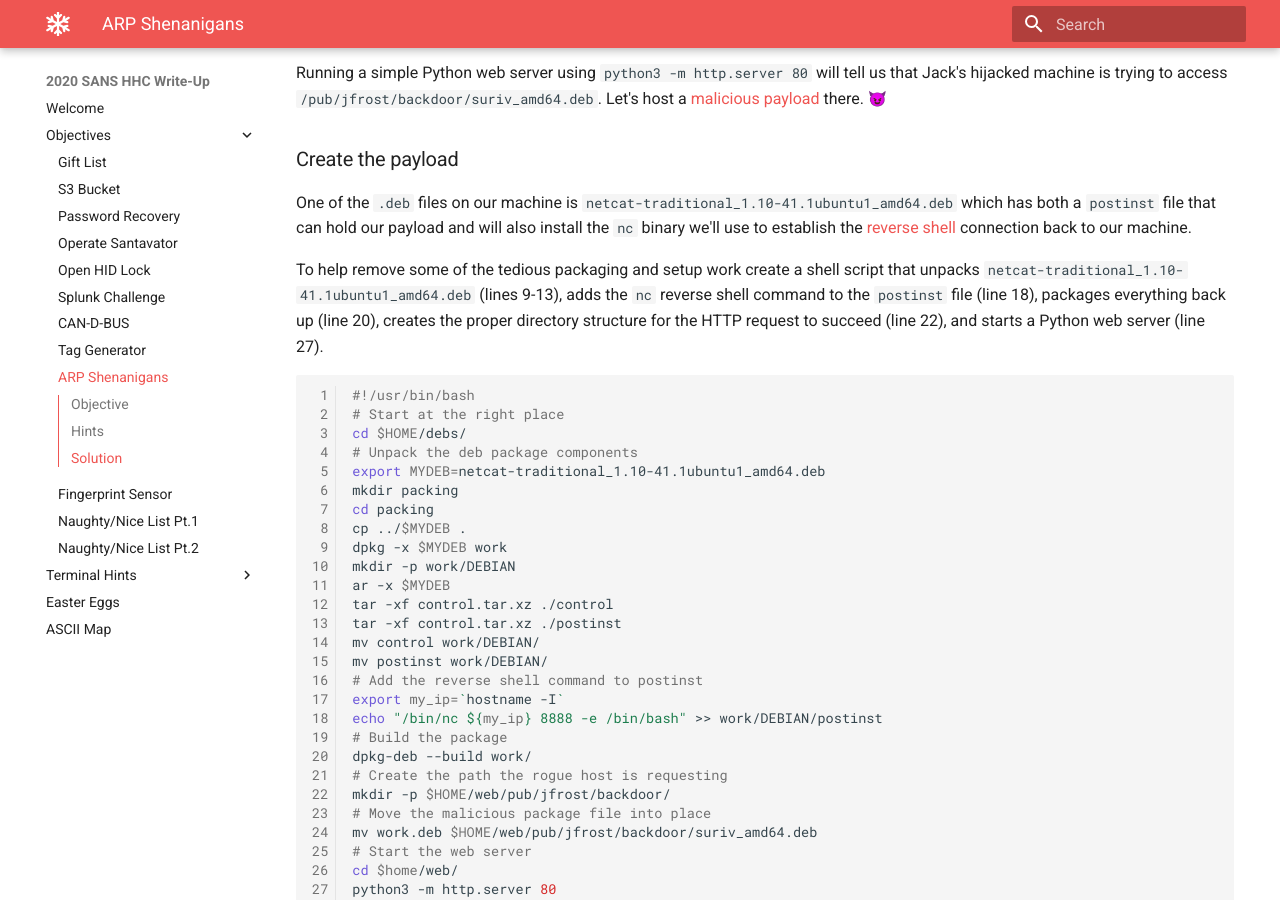
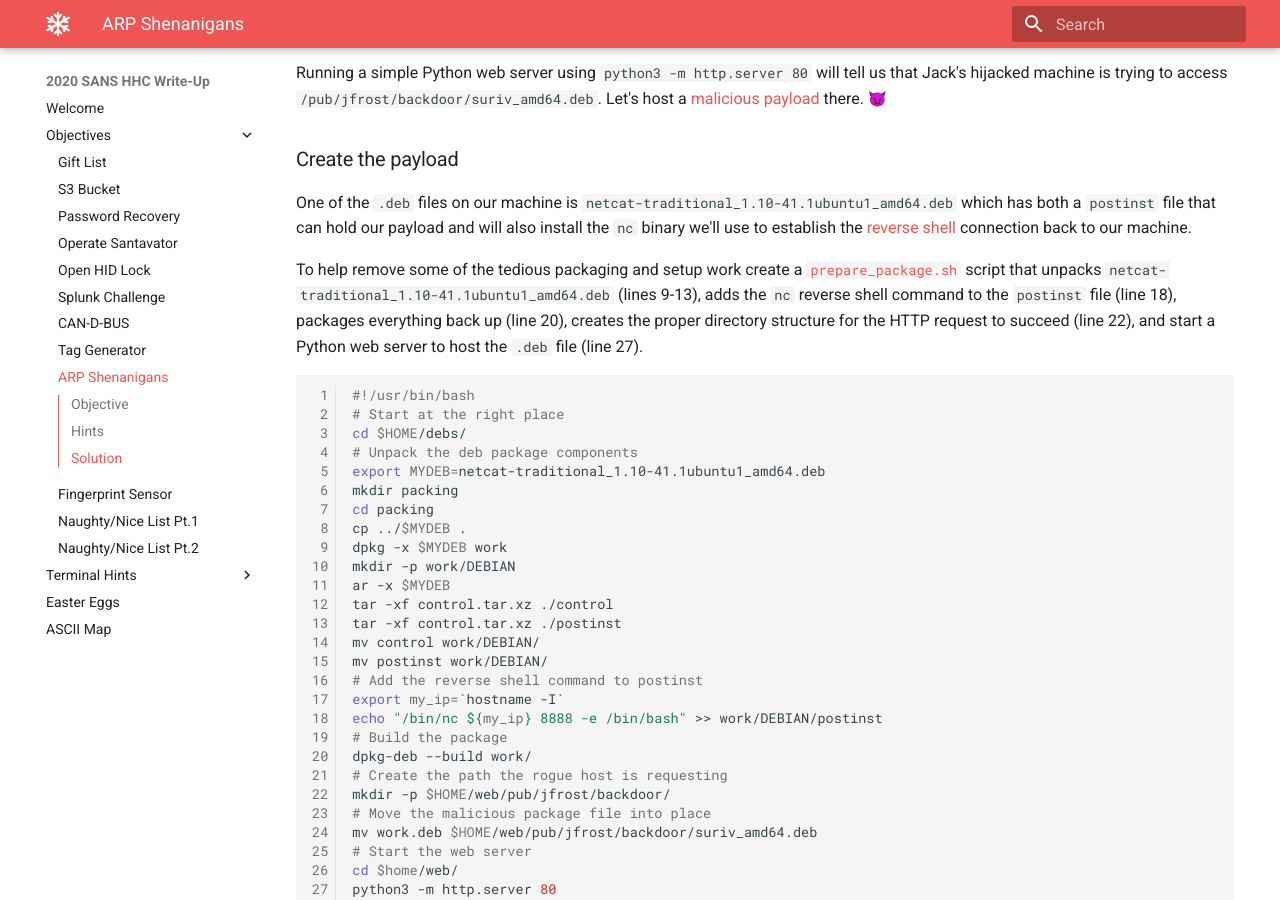
Before and after one commit to crahan/HolidayHackChallenge2020, an MkDocs documentation site: the page built from docs/objectives/o9.md, in a window 1280 px wide and 900 px high, scrolled down 4327 px. Built offline with MkDocs 1.6.1 and Material for MkDocs 9.7.7, drawn with Linux system fonts in a browser that asks for light colours; emoji names are drawn with the system emoji font; comment, search, counter and statistics services are not loaded.

Commit message:
Fix typos

````diff
--- a/docs/objectives/o9.md
+++ b/docs/objectives/o9.md
@@ -132,7 +132,7 @@ Running a simple Python web server using `python3 -m http.server 80` will tell u
 
 One of the `.deb` files on our machine is `netcat-traditional_1.10-41.1ubuntu1_amd64.deb` which has both a `postinst` file that can hold our payload and will also install the `nc` binary we'll use to establish the [reverse shell](https://highon.coffee/blog/reverse-shell-cheat-sheet/) connection back to our machine.
 
-To help remove some of the tedious packaging and setup work create a shell script that unpacks `netcat-traditional_1.10-41.1ubuntu1_amd64.deb` (lines 9-13), adds the `nc` reverse shell command to the `postinst` file (line 18), packages everything back up (line 20), creates the proper directory structure for the HTTP request to succeed (line 22), and starts a Python web server (line 27).
+To help remove some of the tedious packaging and setup work create a [`prepare_package.sh`](../tools/objectives/o9/../../o9/prepare_package.sh) script that unpacks `netcat-traditional_1.10-41.1ubuntu1_amd64.deb` (lines 9-13), adds the `nc` reverse shell command to the `postinst` file (line 18), packages everything back up (line 20), creates the proper directory structure for the HTTP request to succeed (line 22), and start a Python web server to host the `.deb` file (line 27).
 
 ```bash linenums="1"
 #!/usr/bin/bash
````
